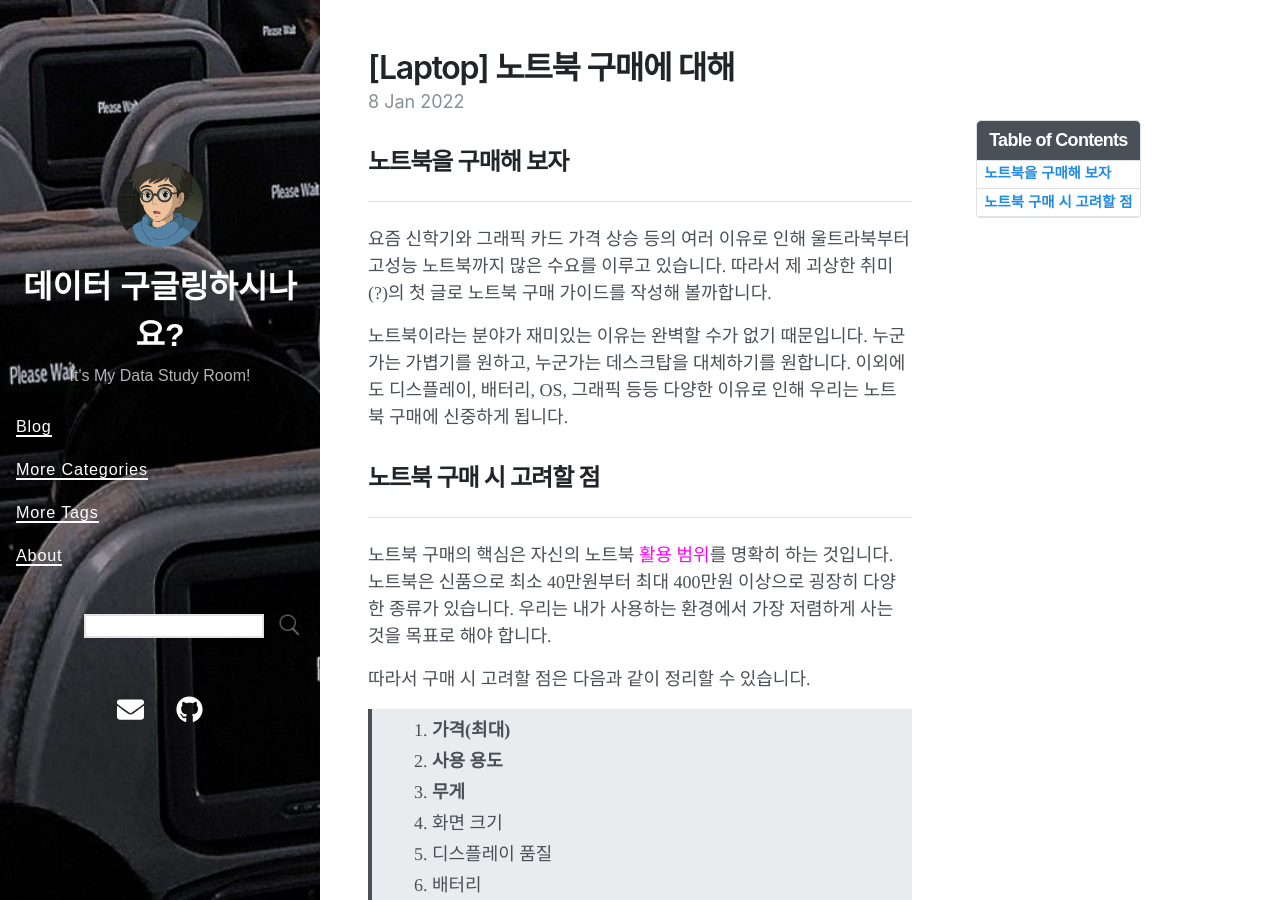
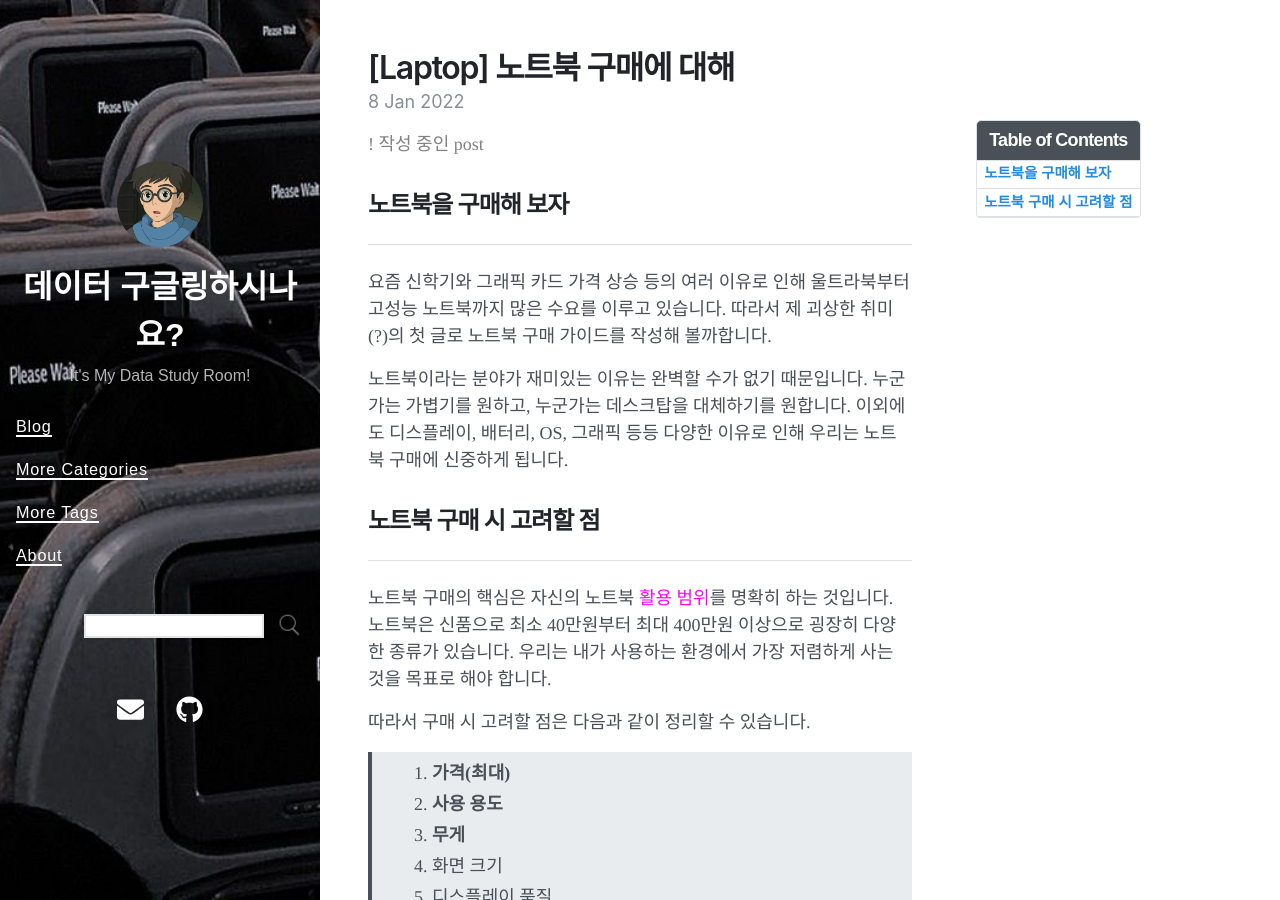
Before and after one commit to chaaaning/chaaaning.github.io, a Jekyll site: the page built from _posts/2022-01-09-laptop-guide.md, in a window 1280 px wide and 900 px high. Built offline with Jekyll 4.4.1, drawn with Linux system fonts in a browser that asks for light colours; nearby versions of some CDN libraries; comment, search, counter and statistics services are not loaded.

Commit message:
laptop guide third commit

```diff
--- a/_posts/2022-01-09-laptop-guide.md
+++ b/_posts/2022-01-09-laptop-guide.md
@@ -6,6 +6,7 @@ categories : HOBBY
 tags: [laptop]
 toc:  true
 ---
+<span style="color:gray">! 작성 중인 post</span>
 
 ## 노트북을 구매해 보자
 ---
```
